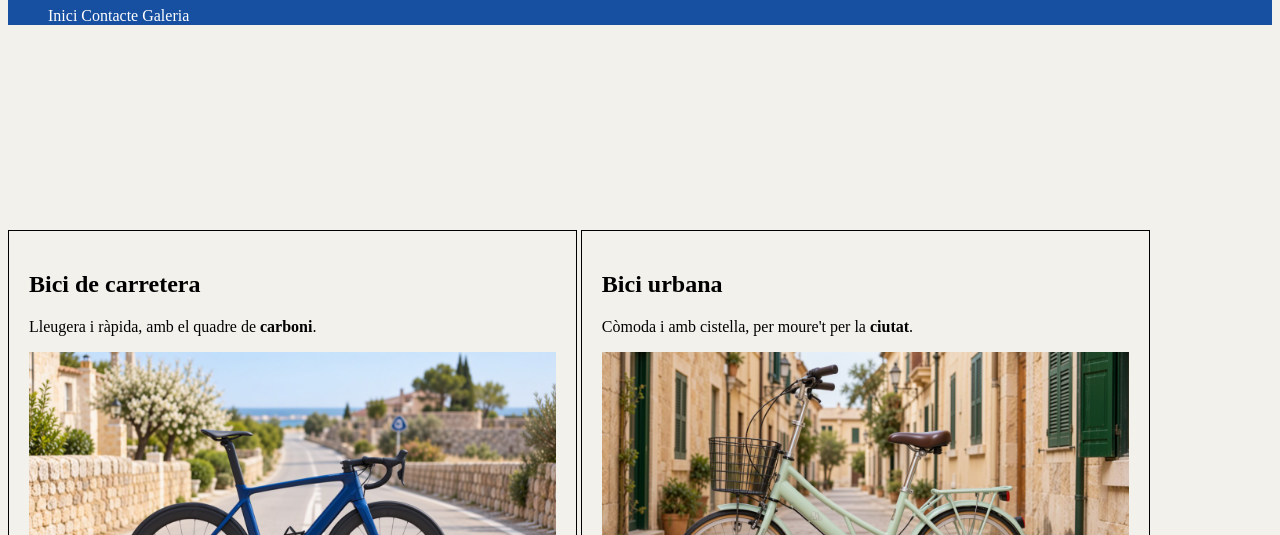
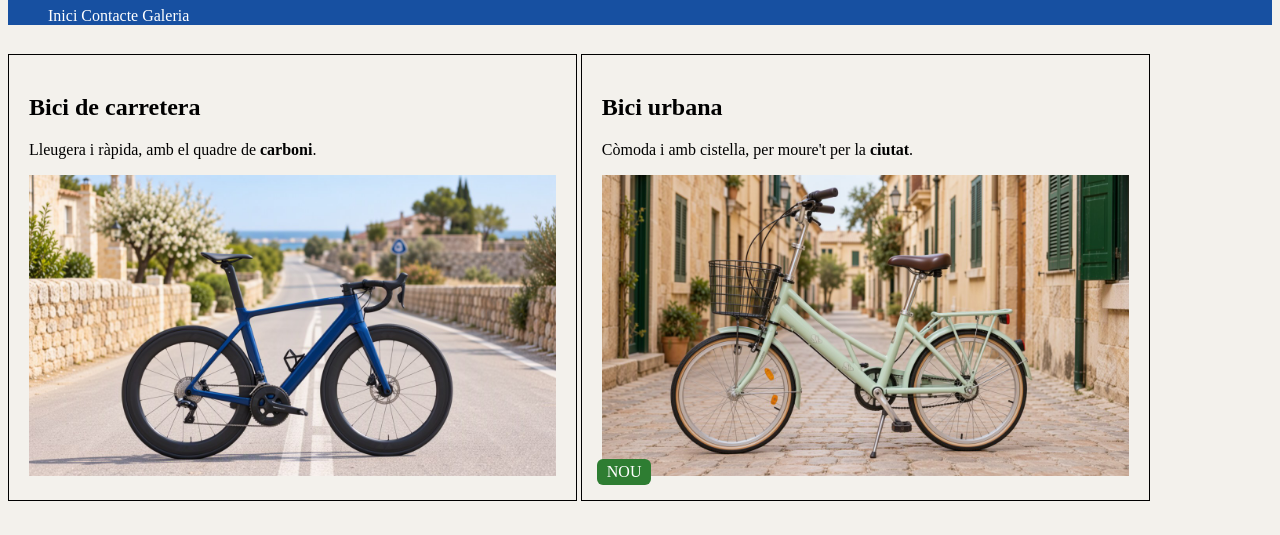
Before and after one commit to tcaimari/caimari_crespi_toni_correcio_examen1, a plain HTML site: page index.html in a window 1280 px wide. Shown: the part 73-608 px from the top of the page. Drawn offline with Linux system fonts and the light colour scheme.

Commit message:
correcio margin-top index.html

```diff
--- a/css/estils.css
+++ b/css/estils.css
@@ -88,7 +88,7 @@ main{
     article{
         display: inline-block;
         width: 45%;
-        margin-top: 15%;
+        margin-top: 1%;
         vertical-align: top;
     }
 }
```
